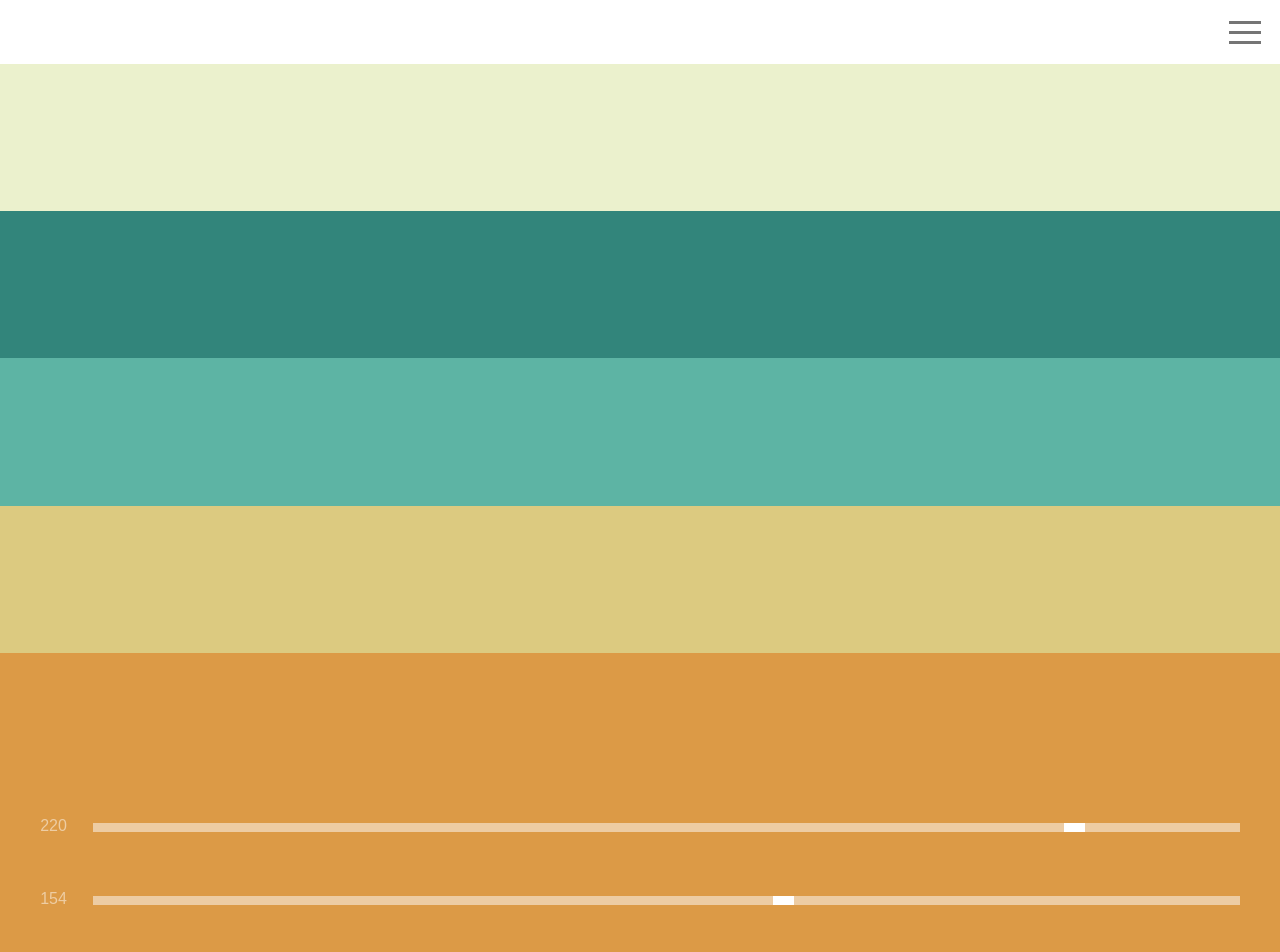
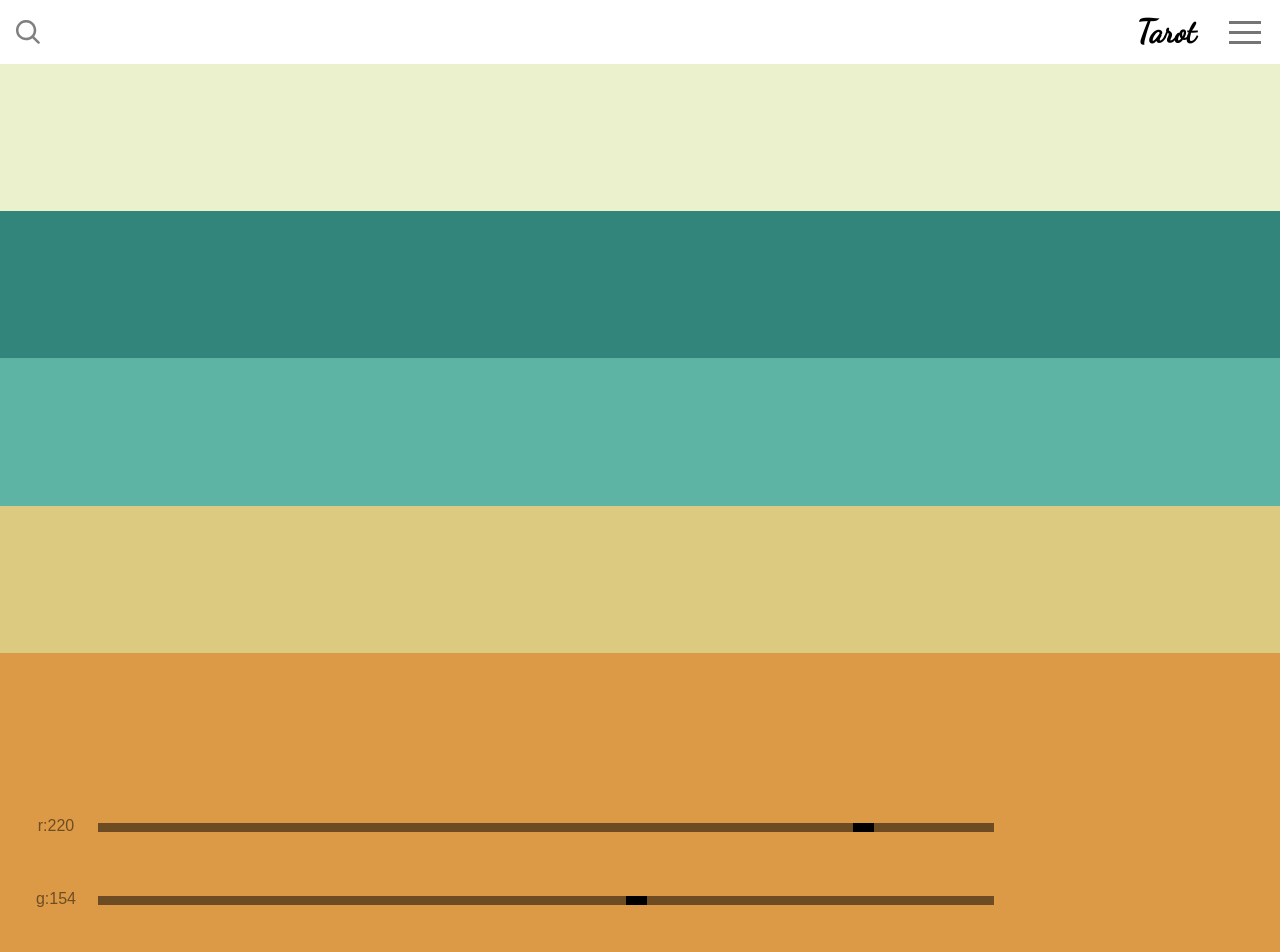
Before and after one commit to rynmgdlno/TarotV4, a React (Create React App) app in the folder frontend/: page /tarot in a window 1280 px wide. Shown: the top 952 px of the page. Built offline with nearby package versions, Linux system fonts and the light colour scheme; a web font is replaced by a local one.

Commit message:
slider styles and dynamic colors

```diff
--- a/frontend/src/features/composer/color/index.js
+++ b/frontend/src/features/composer/color/index.js
@@ -1,5 +1,6 @@
 import React from 'react'
 import { useDispatch, useSelector } from 'react-redux'
+import ColorLib from 'color'
 
 import { slideColor } from './colorSliderSlice'
 import { slideEditor } from '../editorSliderSlice'
@@ -17,6 +18,8 @@ const Color = ({ className, children, id }) => {
   const menuToggled = useSelector((state) => state.menuToggle.menuToggled)
   const { red, green, blue } = colorData[id]
   const bgColor = { backgroundColor: `rgb(${red}, ${green}, ${blue})` }
+  const colorForProc = ColorLib.rgb(parseInt(red), parseInt(green), parseInt(blue))
+  const foreColor = colorForProc.isLight() ? 'rgba(0,0,0,.5)' : 'rgba(255,255,255,.5)'
 
   const hex = makeHex([red, green, blue])
 
@@ -40,8 +43,8 @@ const Color = ({ className, children, id }) => {
       {
         editorSlider === id &&
         <div className='indicator-container'>
-          <span className='hex'>{hex}</span>
-          <div className='indicator' />
+          <span className='hex' style={{ color: foreColor }}>{hex}</span>
+          <div className='indicator' style={{ backgroundColor: foreColor }} />
         </div>
       }
       {children}
--- a/frontend/src/features/editorRange/index.js
+++ b/frontend/src/features/editorRange/index.js
@@ -1,5 +1,6 @@
 import React from 'react'
 import { useDispatch, useSelector } from 'react-redux'
+import ColorLib from 'color'
 
 import { changeColor } from './rangeSlice'
 
@@ -11,7 +12,9 @@ const Slider = ({ id, channelName }) => {
   const colorData = useSelector((state) => state.changeColor.colorData)
   const channelValue = colorData[id][channelName]
   const newColorData = JSON.parse(JSON.stringify(colorData))
-  let sliderColor = ''
+  const { red, green, blue } = colorData[id]
+  const colorForProc = ColorLib.rgb(parseInt(red), parseInt(green), parseInt(blue))
+  const foreColor = colorForProc.isLight() ? 'rgba(0,0,0,.5)' : 'rgba(255,255,255,.5)'
 
   const onSlider = (e) => {
     newColorData[id][channelName] = parseInt(e.target.value)
@@ -20,7 +23,7 @@ const Slider = ({ id, channelName }) => {
 
   return (
     <div className='slider-container'>
-      <p>{`${channelValue}`}</p>
+      <p style={{ color: foreColor }}>{`${channelName[0]}:${channelValue}`}</p>
       <input
         className='slider'
         type='range'
@@ -29,7 +32,11 @@ const Slider = ({ id, channelName }) => {
         onChange={onSlider}
         colorid={id}
         name={channelName}
-        defaultValue={channelValue} />
+        defaultValue={channelValue}
+        style={
+          { backgroundColor: foreColor }
+        }
+      />
     </div>
   )
 }
--- a/frontend/src/features/editorRange/slider.scss
+++ b/frontend/src/features/editorRange/slider.scss
@@ -14,7 +14,7 @@
   .slider {
     appearance: none;
     height: 9px;
-    width: 100%;
+    width: 70%;
     margin-right: 3em;
     border-radius: 0px;
     background-color: rgba(255, 255, 255, .5);
@@ -26,8 +26,8 @@
     width: 21px;
     height: 11px;
     border: none;
-    background-color: rgba(255, 255, 255, 1);
+    background-color: rgba(0, 0, 0, 1);
     cursor: pointer;
-    // mix-blend-mode: luminosity;
+    mix-blend-mode: overlay;
   }
 }
--- a/frontend/src/features/menuSlider/index.js
+++ b/frontend/src/features/menuSlider/index.js
@@ -1,12 +1,10 @@
-import React, { useState } from 'react'
+import React from 'react'
 import { useDispatch, useSelector } from 'react-redux'
 import Hamburger from 'hamburger-react'
 
 import { slideColor } from '../composer/color/colorSliderSlice'
 import { menuToggle } from './menuSliderSlice'
 import { slideEditor } from '../composer/editorSliderSlice'
-
-import CustomButton from '../../components/custom-button'
 
 import './menu-slider.scss'
 
--- a/frontend/src/features/menuSlider/menu-slider.scss
+++ b/frontend/src/features/menuSlider/menu-slider.scss
@@ -1,4 +1,4 @@
 .hamburger {
-  margin-left: auto;
+  margin-left: 15px;
   margin-right: .7rem;
 }
--- a/frontend/src/features/top-bar/index.js
+++ b/frontend/src/features/top-bar/index.js
@@ -1,12 +1,15 @@
 import React from 'react'
 
 import MenuSlider from '../menuSlider'
+import Search from '../../assets/icons/search.icon'
 
 import './top-bar.scss'
 
 const TopBar = () => {
   return (
     <div className='top-bar'>
+      <Search className='search-icon'/>
+      <h1>Tarot</h1>
       <MenuSlider />
     </div>
   )
--- a/frontend/src/features/top-bar/top-bar.scss
+++ b/frontend/src/features/top-bar/top-bar.scss
@@ -3,4 +3,20 @@
   display: flex;
   align-items: center;
   justify-content: space-between;
+
+  .search-icon {
+    padding: 0;
+    display: flex;
+    justify-content: flex-end;
+    align-items: center;
+    margin-left: 16px;
+    margin-right: auto;
+  }
+
+  h1 {
+    margin-left: 15px;
+    margin-right: 10px;
+    transition: all .7s ease-in-out;
+    font-family: 'Dancing Script', cursive;
+  }
 }
```
